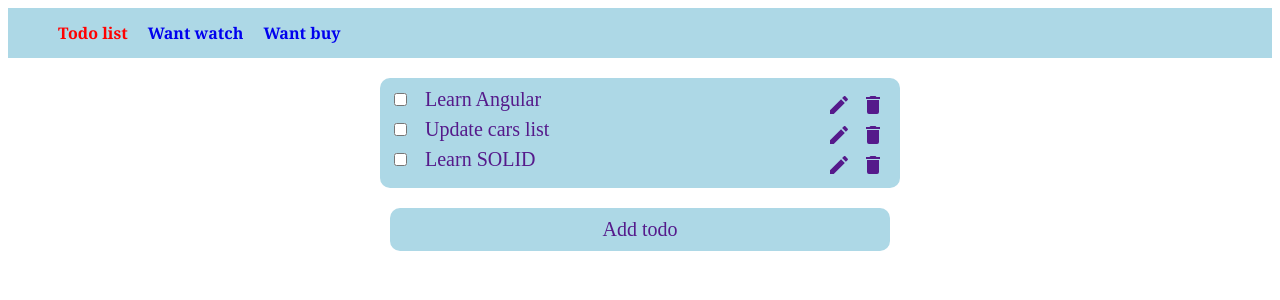
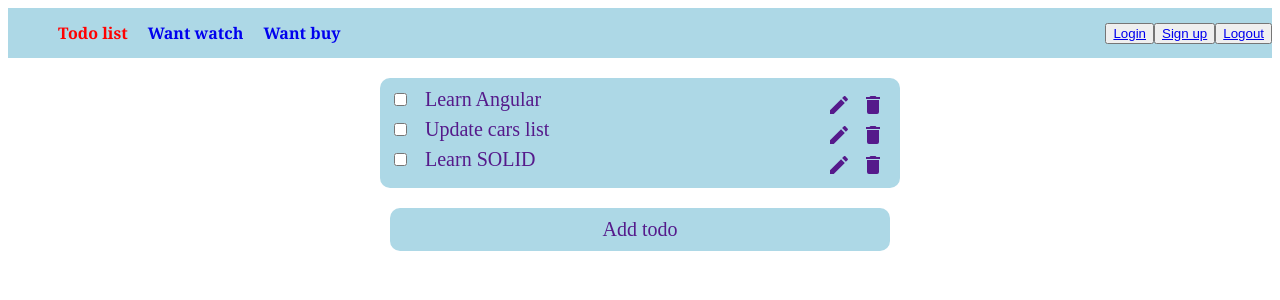
Before and after one commit to Backend-direction/Node-Angular, an Angular app in the folder front-client/: page /todo-list in a window 1280 px wide. Shown: the top 300 px of the page. Built offline with nearby package versions, Linux system fonts and the light colour scheme; a web font is replaced by a local one.

Commit message:
added auth-routing

```diff
--- a/front-client/src/app/app.component.html
+++ b/front-client/src/app/app.component.html
@@ -17,6 +17,17 @@
         </a>
       </li>
     </ul>
+    <div>
+      <button>
+        <a routerLink="/login">Login</a>
+      </button>
+      <button>
+        <a routerLink="/sign-up">Sign up</a>
+      </button>
+      <button>
+        <a routerLink="/sign-up">Logout</a>
+      </button>
+    </div>
   </nav>
   <router-outlet></router-outlet>
 </div>
--- a/front-client/src/app/app.component.scss
+++ b/front-client/src/app/app.component.scss
@@ -17,7 +17,7 @@
   background-color: lightblue;
   display: flex;
   align-items: center;
-  justify-content: flex-start;
+  justify-content: space-between;
 
   ul {
     list-style-type: none;
--- a/front-client/src/app/auth/auth.module.ts
+++ b/front-client/src/app/auth/auth.module.ts
@@ -1,5 +1,6 @@
 import { NgModule } from '@angular/core';
 import { CommonModule } from '@angular/common';
+import { AppRoutingModule } from './auth-routing.module';
 
 
 // Components
@@ -11,7 +12,8 @@ import { LoginComponent } from './login/login.component';
     LoginComponent,
   ],
   imports: [
-    CommonModule
+    CommonModule,
+    AppRoutingModule
   ]
 })
 export class AuthModule { }
```
Also changed, not shown: front-client/src/app/auth/auth-routing.module.ts (added, +14 -0 lines).
